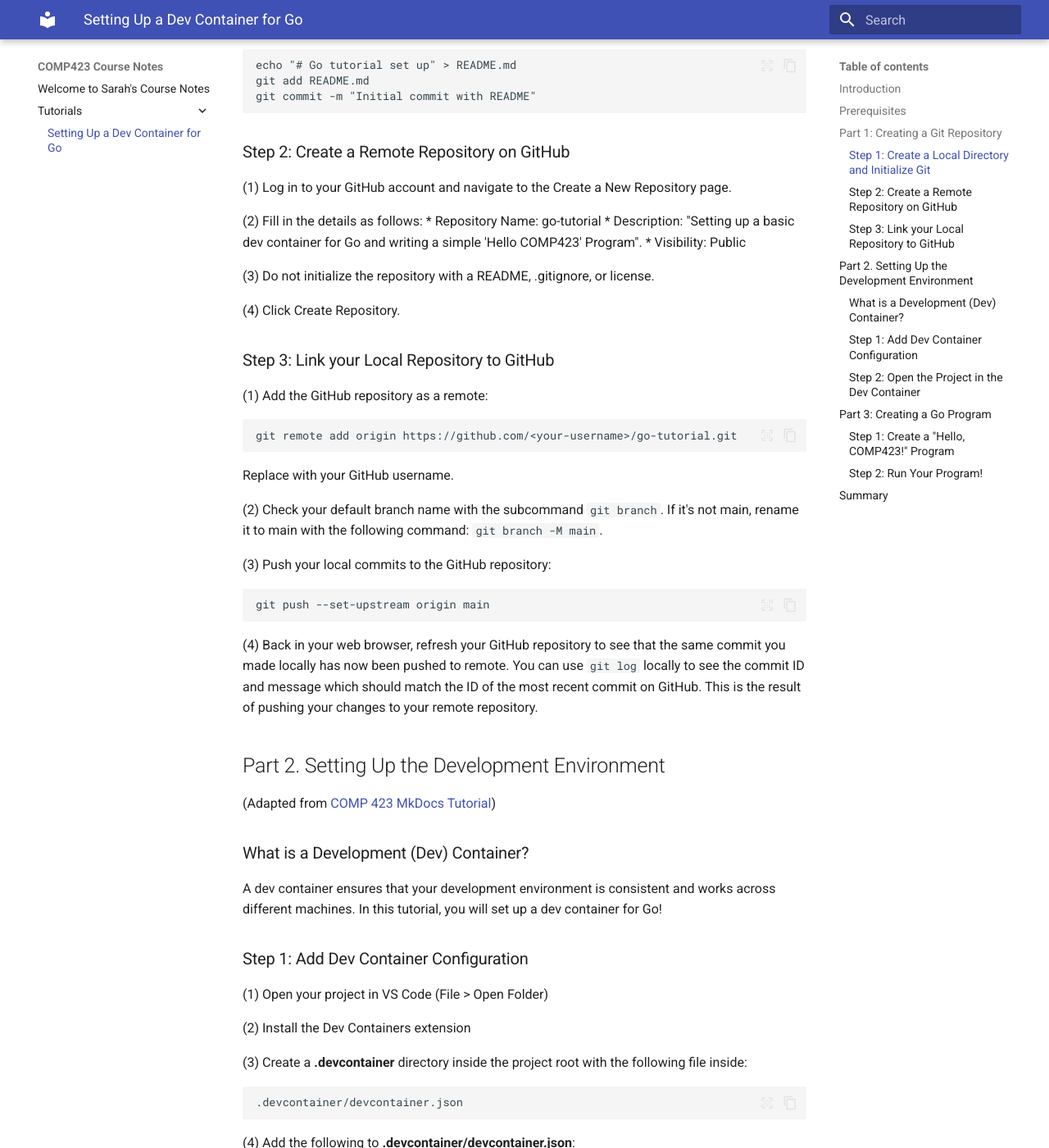
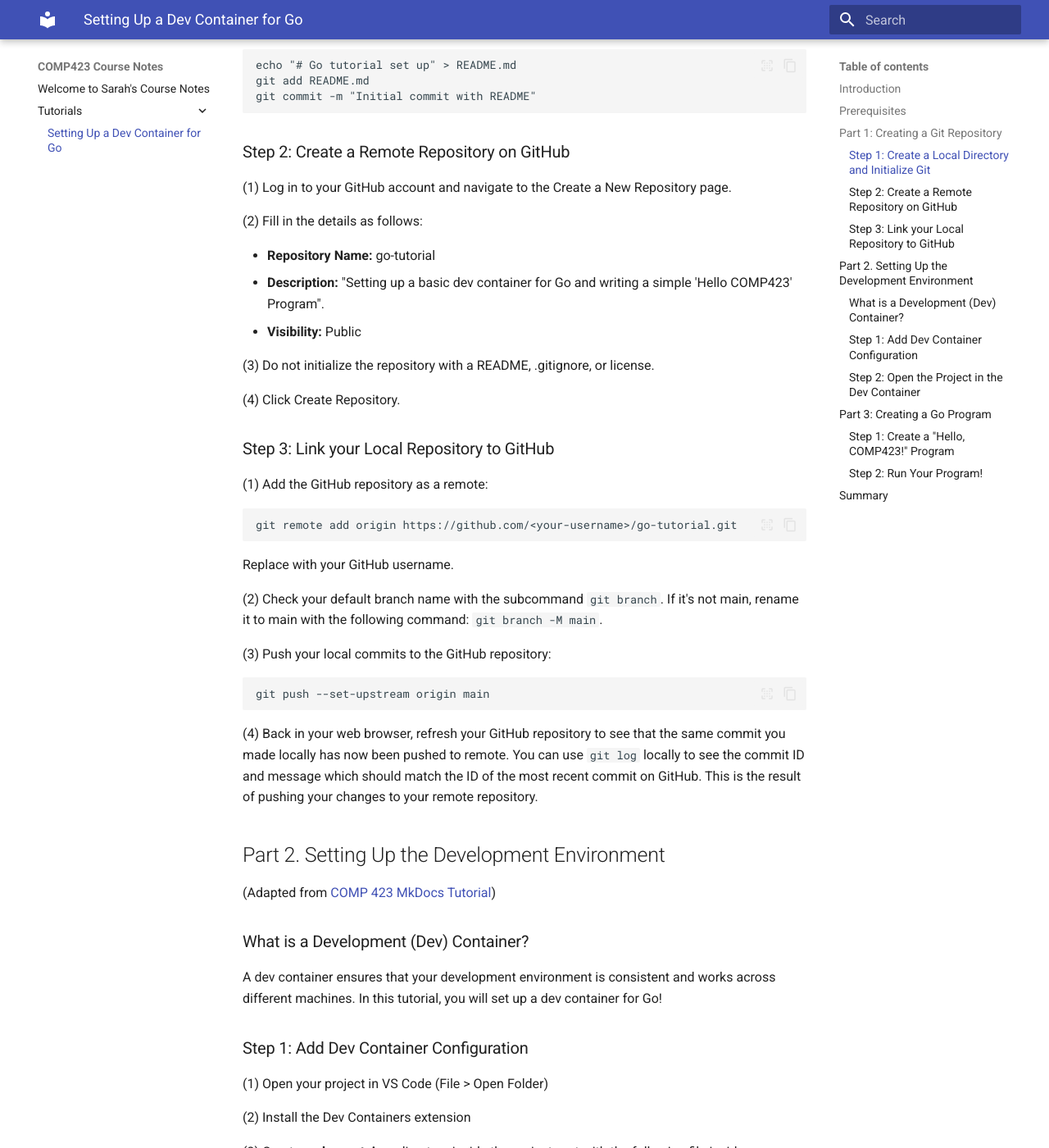
Before and after one commit to skglenn07/comp423-course-notes, an MkDocs documentation site: the page built from docs/tutorials/go-setup.md, in a window 1280 px wide and 1400 px high, scrolled down 1311 px. Shown: the whole window at 82% size. Built offline with MkDocs 1.6.1 and Material for MkDocs 9.7.7, drawn with Linux system fonts in a browser that asks for light colours; some of the changed text lies outside the part shown.

````diff
--- a/docs/tutorials/go-setup.md
+++ b/docs/tutorials/go-setup.md
@@ -50,9 +50,10 @@ git commit -m "Initial commit with README"
 (1) Log in to your GitHub account and navigate to the Create a New Repository page.
 
 (2) Fill in the details as follows:
-* Repository Name: go-tutorial
-* Description: "Setting up a basic dev container for Go and writing a simple 'Hello COMP423' Program".
-* Visibility: Public
+
+* **Repository Name:** go-tutorial
+* **Description:** "Setting up a basic dev container for Go and writing a simple 'Hello COMP423' Program".
+* **Visibility:** Public
 
 (3) Do not initialize the repository with a README, .gitignore, or license.
 
@@ -108,7 +109,7 @@ A dev container ensures that your development environment is consistent and work
                 "golang.go"
                 ]
             }
-        },
+        }
 }
 
 ```
````
Also changed, not shown: other parts of docs/tutorials/go-setup.md (+1 -1 lines).
